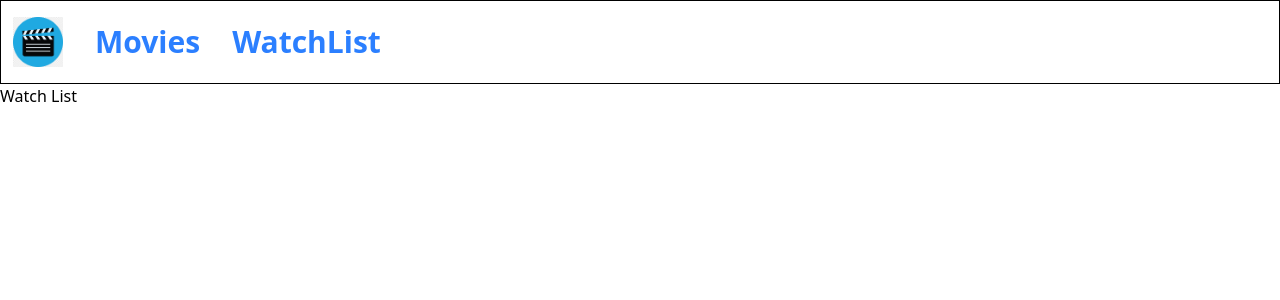
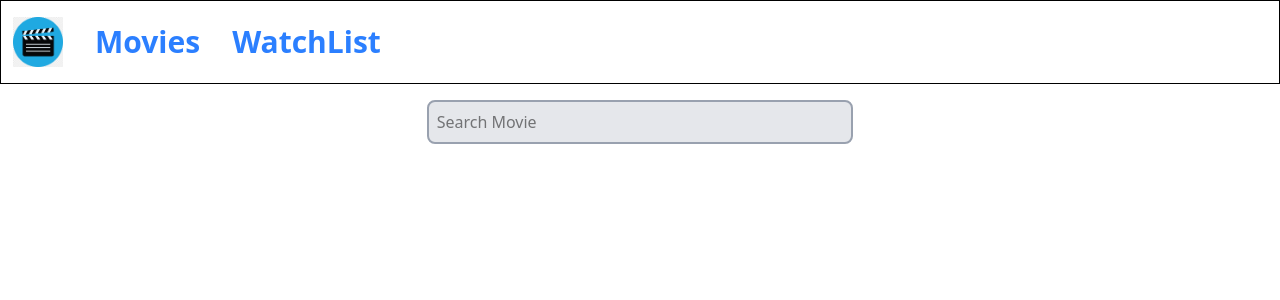
Before and after one commit to Karthik171819/React-Scaler, a React (Vite) app in the folder movie-store/: page /watchlist in a window 1280 px wide. Shown: the top 300 px of the page. Built offline with nearby package versions, Linux system fonts and the light colour scheme.

Commit message:
watch list

```diff
--- a/movie-store/src/components/WatchList.jsx
+++ b/movie-store/src/components/WatchList.jsx
@@ -2,9 +2,26 @@ import React from 'react'
 
 const WatchList = () => {
   return (
-    <div>
-        <h1>Watch List</h1>
-    </div>
+    <>
+      <div className='flex justify-center'>
+        <input type="text" placeholder="Search Movie" className='border-2 border-gray-400 bg-gray-200 p-2 m-4 rounded-lg w-1/3 '/>
+      </div>
+
+      <div>
+        <table>
+          <thead>
+
+
+
+          </thead>
+
+          <tbody>
+
+
+          </tbody>
+        </table>
+      </div>
+    </>
   )
 }
 
```
